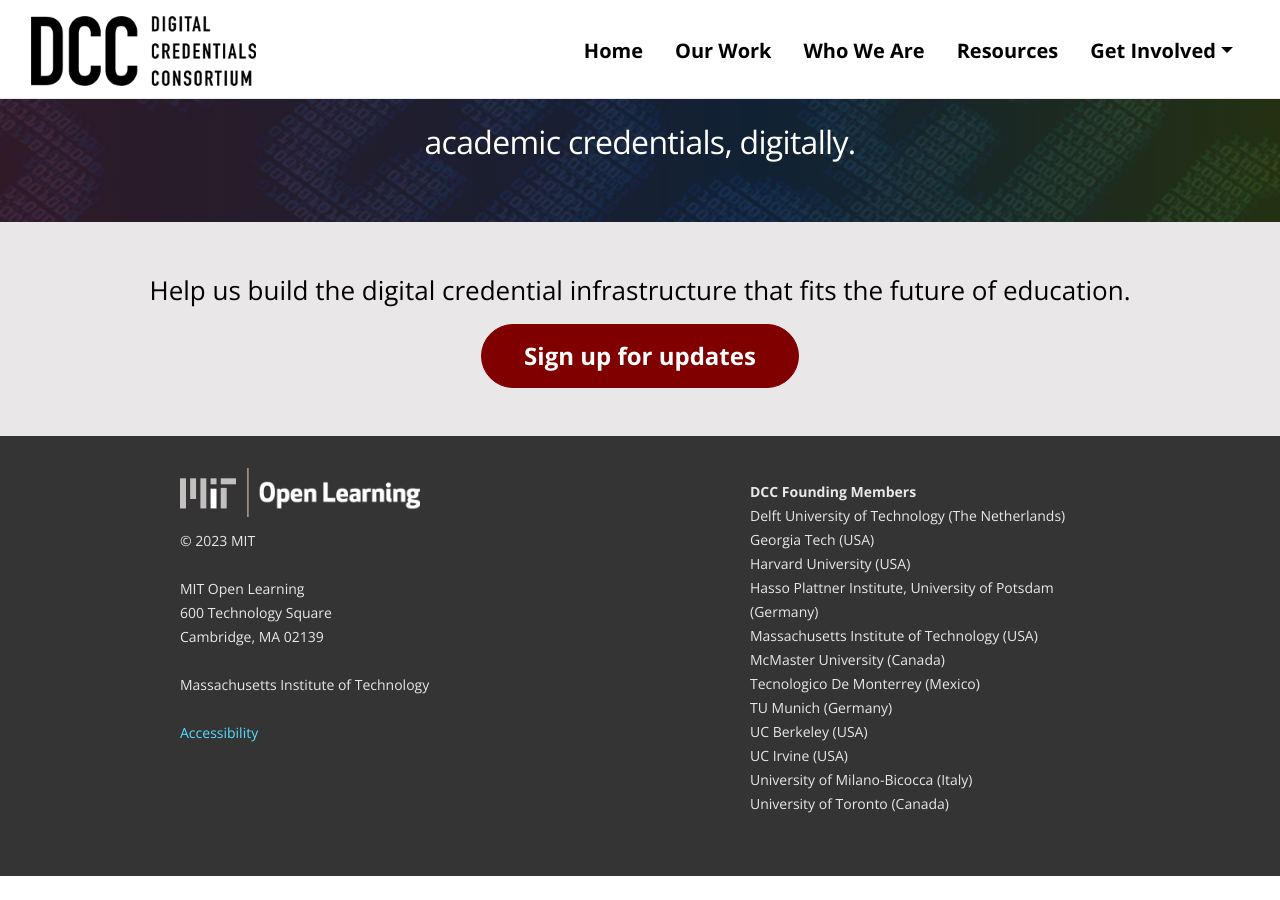
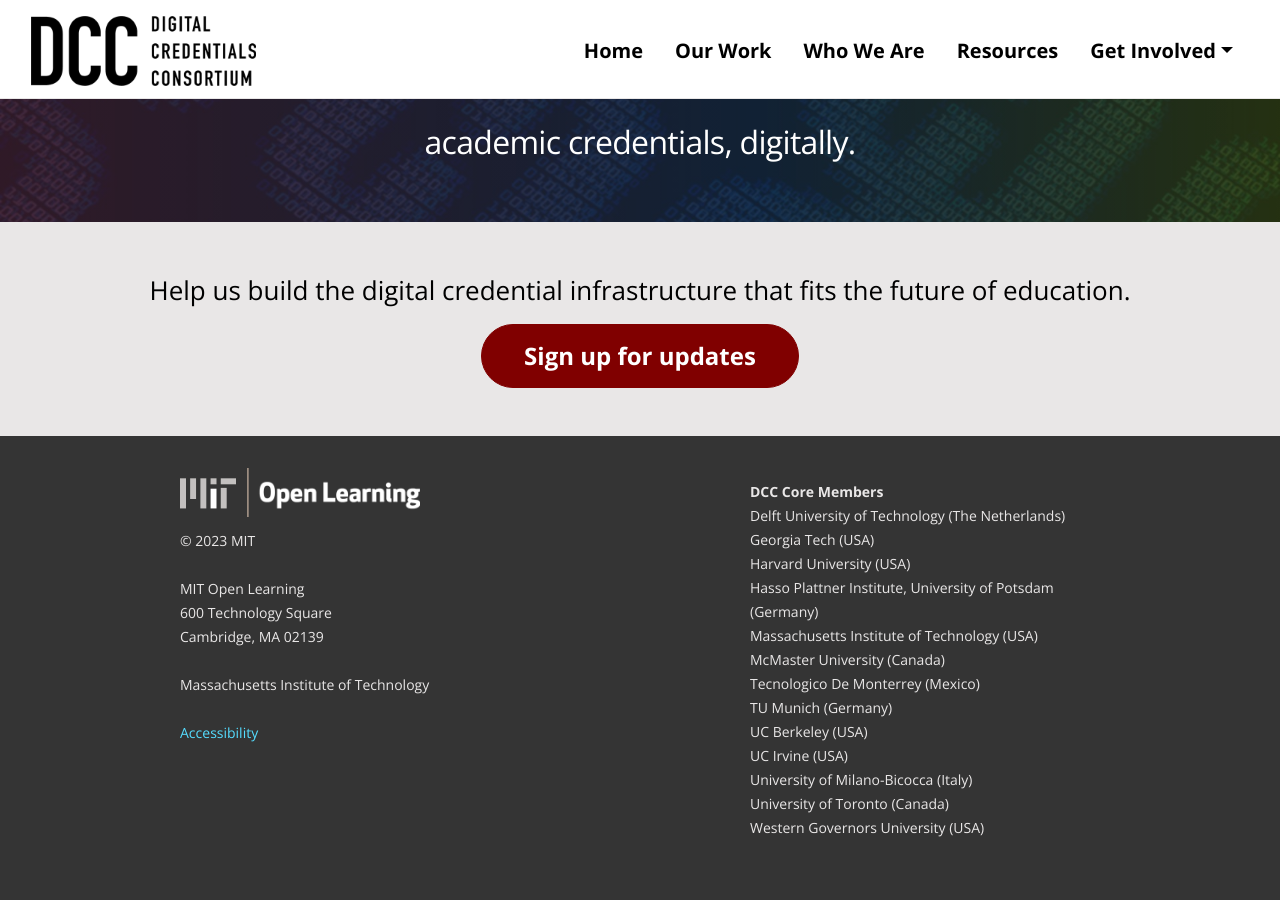
Before and after one commit to digitalcredentials/dcc-website, a Jekyll site: the page built from index.md, in a window 1280 px wide and 900 px high, scrolled down 871 px. Built offline with Jekyll 4.4.1, drawn with Linux system fonts in a browser that asks for light colours; before the commit the page ends 1747 px from its top, so only the background shows below that.

Commit message:
Update footer.html
Changed to core members.

```diff
--- a/_includes/footer.html
+++ b/_includes/footer.html
@@ -15,7 +15,7 @@
               </div> <!-- end of footer-col -->
               <div class="col-8 col-md-4 mx-auto">
                   <p class="p-small">
-                      <b>DCC Founding Members</b><br>
+                      <b>DCC Core Members</b><br>
                       Delft University of Technology (The Netherlands)<br>
                       Georgia Tech (USA)<br>
                       Harvard University (USA)<br>
@@ -27,7 +27,8 @@
                       UC Berkeley (USA)<br>
                       UC Irvine (USA)<br>
                       University of Milano-Bicocca (Italy)<br>
-                      University of Toronto (Canada)<br><br>
+                      University of Toronto (Canada)<br>
+                      Western Governors University (USA) <br><br>
                   </p>
               </div> <!-- end of footer-col -->
       </div> <!-- end of row -->
```
